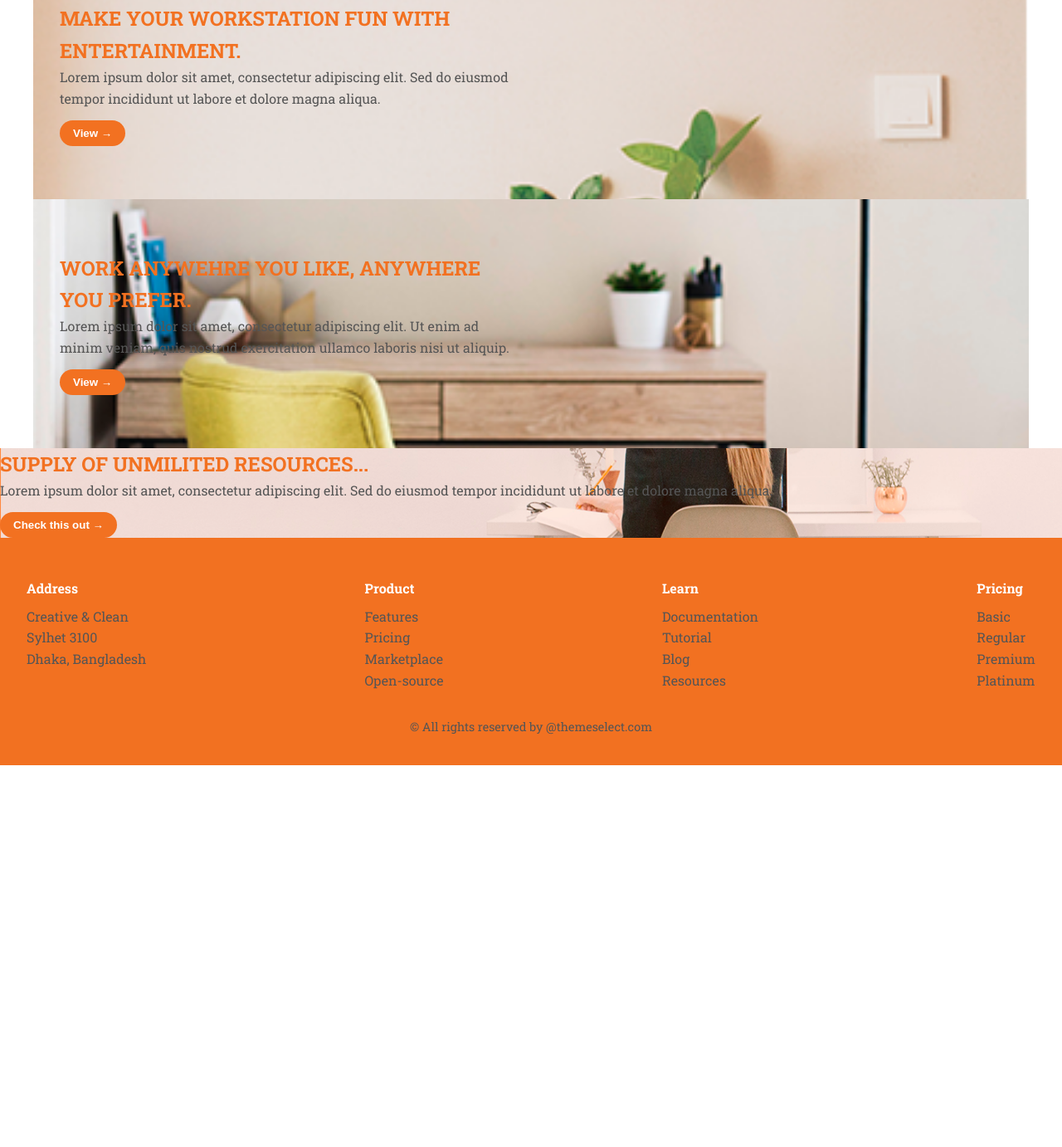
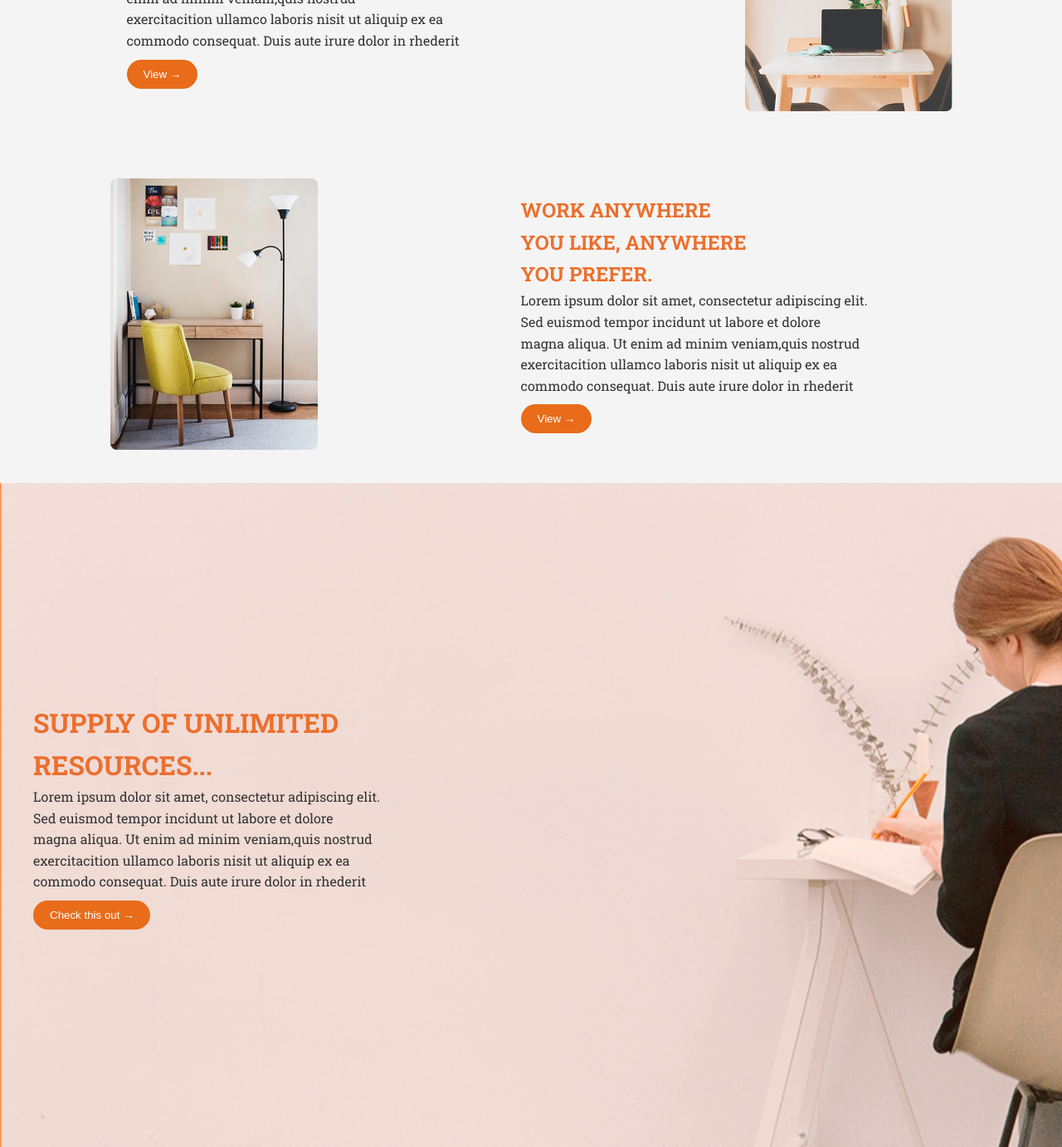
Before and after one commit to camiagu0901/PROYECTO-2, a plain HTML site: page index.html in a window 1280 px wide. Shown: the part 1049-2431 px from the top of the page at 83% size. Before the commit the page ends 1971 px from the top, so only its background shows below. Drawn offline with Linux system fonts and the light colour scheme.

Commit message:
CA - commit 2

```diff
--- a/index.html
+++ b/index.html
@@ -1,68 +1,81 @@
 <!DOCTYPE html>
 <html lang="en">
+
 <head>
     <meta charset="UTF-8" />
     <meta name="viewport" content="width=device-width, initial-scale=1.0" />
     <title>Creative & Clean Workstation</title>
     <link rel="stylesheet" href="style/style.css" />
 </head>
+
 <body>
-  <header class="hero">
+
+    <div class="imagen_fondo">
         <h1>Creative & Clean</h1>
         <p>LUXURY WORKSTATION WITH STYLE.</p>
-    <button class="boton">View →</button>
-    <div class="image">
-      <img src="img/bgHeader.png" alt="Workstation with entertainment" />
+    <div class="button2"button>View -></button></div>
     </div>
-  </header>
 
-  <section class="section">
+    <section class="feature">
         <div class="text">
-      <h2>MAKE YOUR WORKSTATION FUN WITH ENTERTAINMENT.</h2>
-      <p>Lorem ipsum dolor sit amet, consectetur adipiscing elit. Sed do eiusmod tempor incididunt ut labore et dolore magna aliqua.</p>
-      <button class="boton">View →</button>
+            <h1>MAKE YOUR<br>
+                WORKSTATION FUN<br>
+                WITH ENTERTAINMENT.</h1>
+            <p>Lorem ipsum dolor sit amet, consectetur adipiscing elit. Sed euismod tempor incidunt ut labore et dolore
+                magna aliqua. Ut enim ad minim veniam,quis nostrud<br>
+              exercitacition ullamco laboris nisit ut aliquip ex ea<br>
+              commodo consequat. Duis aute irure dolor in rhederit </p>
+            <button>View →</button>
         </div>
-    <div class="image">
+        <img src="img/img01.png" alt="Workstation Entertainment" />
+    </section>
+
+    <section class="feature reverse">
+        <img src="img/img02.png" alt="Work Anywhere" />
+        <div class="text">
+            <h1>WORK ANYWHERE<br>
+                YOU LIKE, ANYWHERE<br>
+                YOU PREFER.</h1>
+            <p>Lorem ipsum dolor sit amet, consectetur adipiscing elit.<br>
+              Sed euismod tempor incidunt ut labore et dolore<br>
+              magna aliqua. Ut enim ad minim veniam,quis nostrud<br>
+              exercitacition ullamco laboris nisit ut aliquip ex ea<br>
+              commodo consequat. Duis aute irure dolor in rhederit </p>
+            <button>View →</button>
         </div>
     </section>
 
-  <section class="section reverse">
-    <div class="image">
+        <div class="imagen_fondo2">
+            <h1>SUPPLY OF UNLIMITED<br>
+                RESOURCES...</h1>
+            <p>Lorem ipsum dolor sit amet, consectetur adipiscing elit.<br>
+                Sed euismod tempor incidunt ut labore et dolore<br>
+                magna aliqua. Ut enim ad minim veniam,quis nostrud<br>
+                exercitacition ullamco laboris nisit ut aliquip ex ea<br>
+                commodo consequat. Duis aute irure dolor in rhederit </p>
+            <button>Check this out →</button>
         </div>
-    <div class="text">
-      <h2>WORK ANYWEHRE YOU LIKE, ANYWHERE YOU PREFER.</h2>
-      <p>Lorem ipsum dolor sit amet, consectetur adipiscing elit. Ut enim ad minim veniam, quis nostrud exercitation ullamco laboris nisi ut aliquip.</p>
-      <button class="boton">View →</button>
-    </div>
-  </section>
-
-  <section class="section2 ">
-    <div class="text">
-      <h2>SUPPLY OF UNMILITED RESOURCES...</h2>
-      <p>Lorem ipsum dolor sit amet, consectetur adipiscing elit. Sed do eiusmod tempor incididunt ut labore et dolore magna aliqua.</p>
-      <button class="boton">Check this out →</button>
-    </div>
-    <div class="image">
-    </div>
-  </section>
 
     <footer class="footer">
         <div class="footer-columns">
             <div>
                 <h4>Address</h4>
-        <p>Creative & Clean<br> Sylhet 3100<br>Dhaka, Bangladesh</p>
+                <p>
+                    Creative & Clean<br />
+                    Sylhet 3100<br />Dhaka, Bangladesh
+                </p>
             </div>
             <div>
                 <h4>Product</h4>
-        <p>Features<br>Pricing<br>Marketplace<br>Open-source</p>
+                <p>Features<br />Pricing<br />Marketplace<br />Open-source</p>
             </div>
             <div>
                 <h4>Learn</h4>
-        <p>Documentation<br>Tutorial<br>Blog<br>Resources</p>
+                <p>Documentation<br />Tutorial<br />Blog<br />Resources</p>
             </div>
             <div>
                 <h4>Pricing</h4>
-        <p>Basic<br>Regular<br>Premium<br>Platinum</p>
+                <p>Basic<br />Regular<br />Premium<br />Platinum</p>
             </div>
         </div>
         <div class="footer-bottom">
@@ -70,4 +83,9 @@
         </div>
     </footer>
 </body>
+
 </html>
+
+</body>
+
+</html>
--- a/style/style.css
+++ b/style/style.css
@@ -8,87 +8,85 @@
 
 body {
   font-family: "Roboto Slab", serif;
+  background-color: #F4F4F4;
   color: #333;
   line-height: 1.6;
 }
-
-img {
-  width: 100%;
-  height: auto;
-  display: block;
+.imagen_fondo {
+  background: url('../img/bgHeader.png') ;
+  background-size: cover ;
+  padding: 100px 40px;
+  width: 100vw;
+  height: 100vh;
+  align-items: center;
+  justify-content: center;
+  flex-direction: column;
+  display: flex;
+}
+h1{
+    color: #ec6f2d;
+}
+button {
+  margin-top: 10px;
+  padding: 10px 20px;
+  background: #e86c1a;
+  color: white;
+  border: none;
+  border-radius: 100px;
+  cursor: pointer;
 }
 
-h1, h2 {
-  color: #f27121;
+.button2 {
+  margin-top: 200px;
+  padding: 10px 20px;
+  background: #e86c1a;
+  color: white;
+  border: none;
+  border-radius: 100px;
+  cursor: pointer;
+}
+section.feature {
+  display: flex;
+  align-items: center;
+  justify-content: space-around;
+  padding: 40px 20px;
+  flex-wrap: wrap;
 }
 
-p {
-  color: #555;
-}
-
-.boton {
-  background-color: #f27121;
-  color: white;
-  border: none;
-  padding: 0.6em 1.2em;
-  border-radius: 30px;
-  margin-top: 1em;
-  cursor: pointer;
-  font-weight: bold;
-}
-
-.hero {
-  background: url('../img/bgHeader.png') center/no-repeat;
-  text-align: center;
-  padding: 4em 1em 5em;
-}
-
-.hero h1 {
-  font-size: 2.5em;
-  align-items: center;
-}
-
-.hero p {
-  margin-top: 0.5em;
-  font-weight: bold;
-}
-
-.section {
-  display: flex;
-  flex-wrap: wrap;
-  align-self: center;
-  padding: 4em 2em;
-  gap: 2em;
-  max-width: 1200px;
-  margin: auto;
-  background: url('../img/img01.png') center/cover no-repeat;
+section.feature.reverse {
   flex-direction: row;
 }
 
-.section.reverse {
-  flex-direction: row-reverse;
-  background: url('../img/img02.png') center/cover no-repeat;
+section.feature .text {
+  flex: 1;
+  min-width: 280px;
+  max-width: 500px;
+  margin: 20px;
 }
 
-.section .text {
-  flex: 1;
-  min-width: 280px;
+section.feature img {
+  width: 250px;
+  height: auto;
+  border-radius: 8px;
 }
 
-.section .image {
-  flex: 1;
-  min-width: 280px;
+.imagen_fondo2{
+  background: url('../img/bgDown.png') ;
+  background-size: cover ;
+  padding: 100px 40px;
+  width: 100vw;
+  height: 100vh;
+  align-items: flex-start;
+  justify-content: center;
+  flex-direction: column;
+  display: flex;
 }
 
-.section2 {
-  background-color: #f8f0ed;
-  background: url('../img/bgDown.png') center/cover no-repeat;
-}
-
+/* PIE DE PÁGINA */
 .footer {
   background-color: #f27121;
   color: white;
-  padding: 3em 2em 2em;
+  padding: 100px 40px;
 }
 
 .footer-columns {
```
Lines whose indentation alone changed are shown as unchanged.
